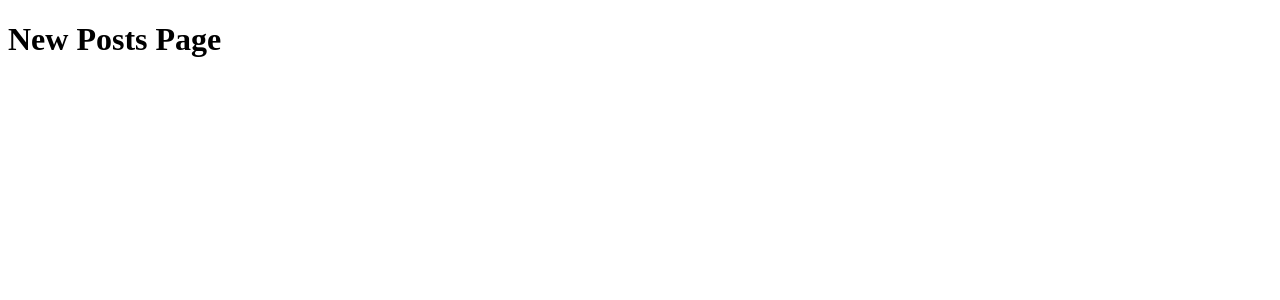
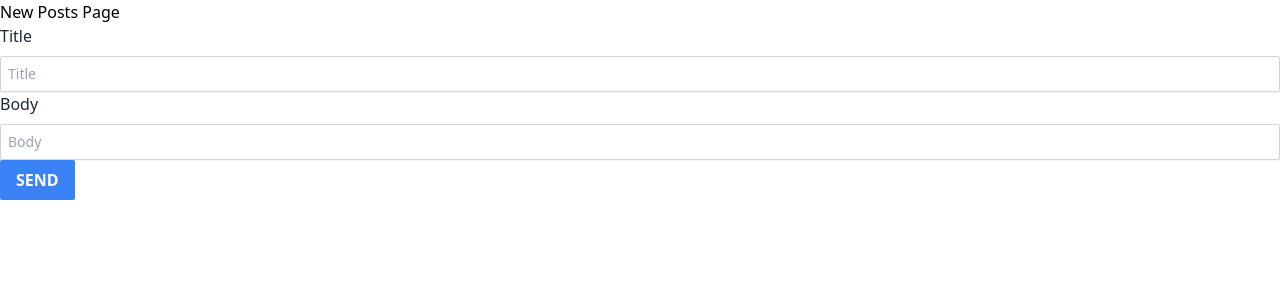
Before and after one commit to IdoSabach/nextjs-tutorial, a Next.js app: page /posts/new in a window 1280 px wide. Shown: the top 300 px of the page. Built offline with nearby package versions, Linux system fonts and the light colour scheme.

Commit message:
add form

```diff
--- a/src/app/globals.css
+++ b/src/app/globals.css
@@ -2,32 +2,15 @@
 @tailwind components;
 @tailwind utilities;
 
-:root {
-  --foreground-rgb: 0, 0, 0;
-  --background-start-rgb: 214, 219, 220;
-  --background-end-rgb: 255, 255, 255;
+
+.postForm__input{
+  @apply text-sm w-full rounded-sm p-2 ring-1 text-gray-950 shadow-sm ring-inset ring-gray-300 focus:ring-indigo-600
 }
 
-@media (prefers-color-scheme: dark) {
-  :root {
-    --foreground-rgb: 255, 255, 255;
-    --background-start-rgb: 0, 0, 0;
-    --background-end-rgb: 0, 0, 0;
-  }
+.postForm__label{
+  @apply font-medium text-gray-800 block mb-2
 }
 
-body {
-  color: rgb(var(--foreground-rgb));
-  background: linear-gradient(
-      to bottom,
-      transparent,
-      rgb(var(--background-end-rgb))
-    )
-    rgb(var(--background-start-rgb));
+.postForm__btn{
+  @apply bg-blue-500 hover:bg-blue-800 text-white font-bold py-2 px-4 rounded-sm
 }
-
-@layer utilities {
-  .text-balance {
-    text-wrap: balance;
-  }
-}
--- a/src/app/layout.js
+++ b/src/app/layout.js
@@ -1,3 +1,5 @@
+import '@/app/globals.css'
+
 export const metadata = {
   title: 'Next.js',
   description: 'Generated by Next.js',
--- a/src/app/posts/[postId]/edit/page.jsx
+++ b/src/app/posts/[postId]/edit/page.jsx
@@ -1,11 +1,16 @@
-// domain.co.il/posts/postId/test
-import PostForm from "./PostForm";
-export default function PostsViewPage( {params} ) {
+// // domain.co.il/posts/postId/test
+"use client";
+
+import { useParams } from 'next/navigation';
+import PostForm from '@/components/PostForm';
+
+export default function PostsViewPage() {
+  const { postId } = useParams();
 
   return (
     <>
       <header>
-        <h1>Post View {params.postId} Page</h1>
+        <h1>Post View {postId} Page</h1>
         <PostForm />
       </header>
     </>
--- a/src/app/posts/new/page.jsx
+++ b/src/app/posts/new/page.jsx
@@ -1,5 +1,5 @@
 // domain.co.il/posts/new
-
+import PostForm from "@/components/PostForm.jsx";
 
 export default function NewPost() {
   return (
@@ -7,6 +7,7 @@
       <header>
         <h1>New Posts Page</h1>
       </header>
+      <PostForm />
     </>
   );
 }
--- /dev/null
+++ b/src/components/PostForm.jsx
@@ -0,0 +1,15 @@
+export default function PostForm() {
+  return (
+    <form>
+      <div className="mb4">
+        <label htmlFor="" className="postForm__label">Title</label>
+        <input type="text" className="postForm__input" placeholder="Title"/>
+      </div>
+      <div className="mb4">
+        <label htmlFor="" className="postForm__label">Body</label>
+        <input type="text" className="postForm__input" placeholder="Body"/>
+      </div>
+      <button className="postForm__btn">SEND</button>
+    </form>
+  );
+}
```
Also changed, not shown: src/app/posts/[postId]/edit/PostForm.jsx (deleted, +0 -7 lines).
